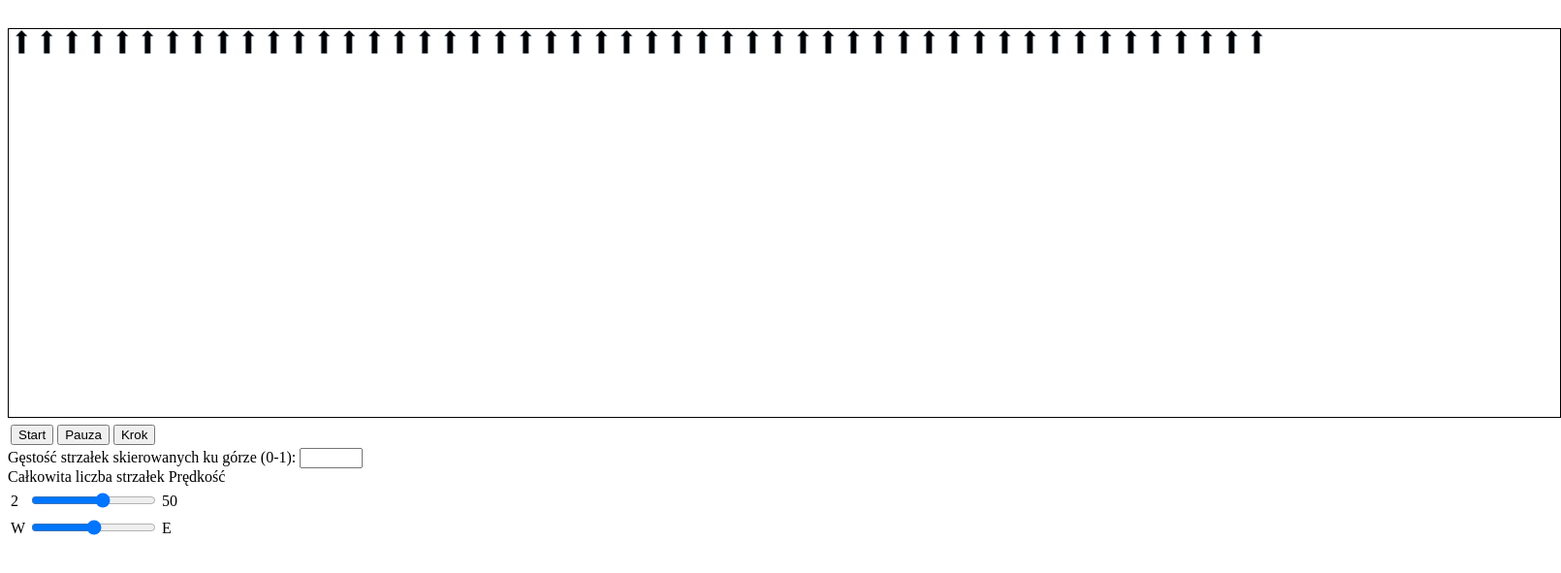
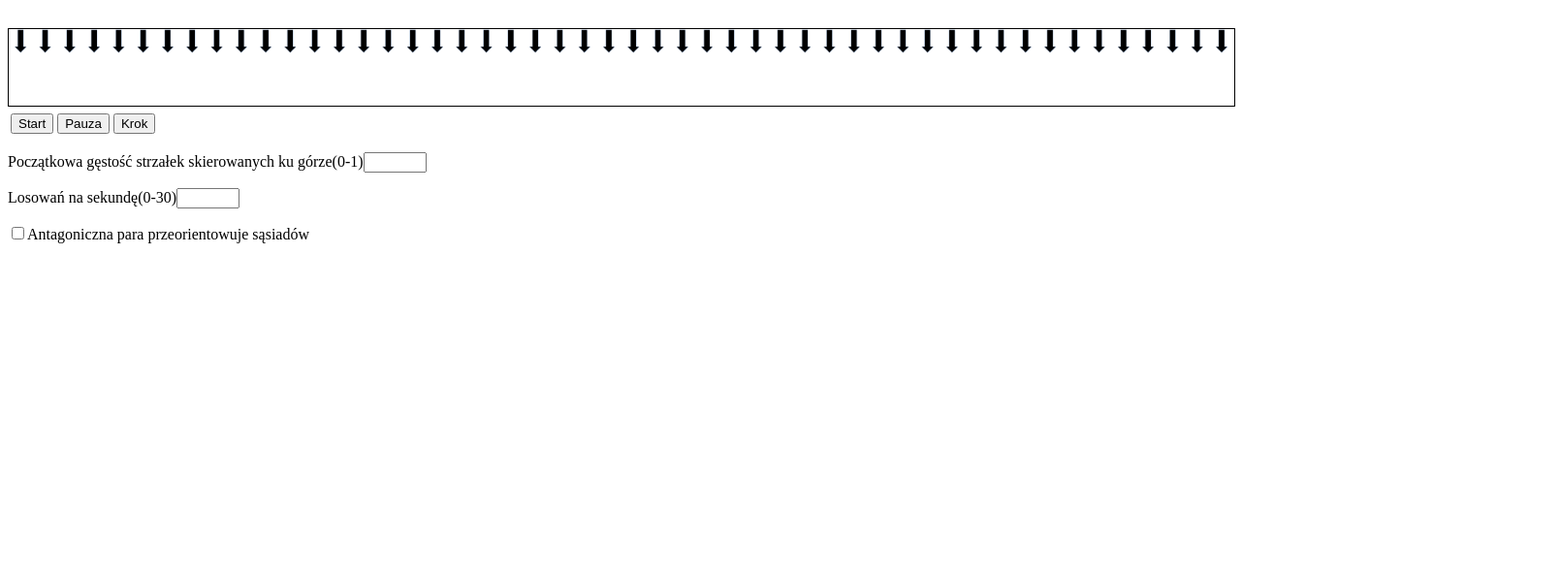
Before and after one commit to IanRacon/Cellular-Automata, a plain HTML site: page index.html in a window 1280 px wide. Both pictures are taken after a click on the button "Start". Shown: the part 61-652 px from the top of the page at 97% size, 1610 px wide, since content can reach past the window. Drawn offline with Linux system fonts and the light colour scheme.

Commit message:
Release version

```diff
--- a/draw.js
+++ b/draw.js
@@ -1,6 +1,22 @@
 function mod(n, m) {
         return ((n % m) + m) % m;
 }
+function shuffle(a) {
+    var j, x, i;
+    for (i = a.length; i; i--) {
+        j = Math.floor(Math.random() * i);
+        x = a[i - 1].state;
+        a[i - 1].setState(a[j].state);
+        a[j].state = x;
+    }}
+
+// pobierz canvas z html oraz kontekst
+var canvas = document.getElementById("canvas");
+var ctx = canvas.getContext("2d");
+
+// wymiary canvasa
+var	canvas_width = canvas.width;
+var	canvas_height = canvas.height;
 
 var arrowUpImg = new Image();
 var arrowDownImg = new Image();
@@ -11,7 +27,7 @@ arrowDownImg.src = "resources/Arrow_Down.png"
 arrowsSprite.src = "resources/arrows_sprite_64x64.png"
 highlightSpriteSheet.src = "resources/highlight_sprite_64x64a.png"
 
-FPS = 30;
+FPS = 60;
 
 var SIMPLE = 0;
 var ROUGH = 1;
@@ -20,18 +36,16 @@ var STATE_UNDEFINED = -1;
 var STATE_DOWN = 0;
 var STATE_UP = 1;
 
+
 var TOTAL_ROWS = 1;
 var TOTAL_COLS = 50;
 
-var CELL_SIZE = 26;
-// pobierz canvas z html oraz kontekst
-var canvas = document.getElementById("canvas");
-var ctx = canvas.getContext("2d");
+cellSize = canvas_width/TOTAL_COLS;
+if(cellSize>canvas_height)
+{
+	cellSize=canvas_height;
+}
 
-
-// wymiary canvasa
-var	canvas_width = canvas.width;
-var	canvas_height = canvas.height;
 function Sprite(ctx, image, width, height, offset, numberOfFrames, updatesPerFrame, loop)
 {
 	this.render = function(x, y, width, height)
@@ -79,7 +93,7 @@ function Sprite(ctx, image, width, height, offset, numberOfFrames, updatesPerFra
 	this.height = height;
 	this.width = width;
 }
-var highlightOffset = CELL_SIZE-CELL_SIZE*1/7;
+
 //holds single cell
 function Cell(ctx, x, y, width, height){
 	this.drawCellImg = function(img)
@@ -99,7 +113,7 @@ function Cell(ctx, x, y, width, height){
         {
             if(this.animationDownUpOngoing)
             {
-            	this.arrowSpriteDown.render(this.x, this.y, CELL_SIZE, CELL_SIZE);
+            	this.arrowSpriteDown.render(this.x, this.y, this.width, this.width);
             	if(this.arrowSpriteDown.update())
 	            {
 	            	this.animationDownUpOngoing = false;
@@ -114,7 +128,7 @@ function Cell(ctx, x, y, width, height){
         {
             if(this.animationUpDownOngoing)
             {
-            	this.arrowSpriteUp.render(this.x, this.y, CELL_SIZE, CELL_SIZE);
+            	this.arrowSpriteUp.render(this.x, this.y, this.width, this.height);
             	if(this.arrowSpriteUp.update())
 	            {
 	            	this.animationUpDownOngoing = false;
@@ -130,7 +144,7 @@ function Cell(ctx, x, y, width, height){
         }
         if(this.highlight)
         {
-        	this.highlightAnim.render(this.x, this.y+highlightOffset, CELL_SIZE, CELL_SIZE/2);
+        	this.highlightAnim.render(this.x, this.y+this.highlightOffset, this.width, this.width/2);
         	if(this.highlightAnim.update())
         	{
         		this.highlight = false;
@@ -153,8 +167,13 @@ function Cell(ctx, x, y, width, height){
 			{
 				this.animationUpDownOngoing = true;
 			}
+			this.state = state;
+			return true;
 		}
-	    this.state = state;
+		else
+		{
+			return false;
+		}
 	}
 	this.reverseState = function()
 	{
@@ -167,6 +186,7 @@ function Cell(ctx, x, y, width, height){
 	        this.state = STATE_DOWN;
 	    }
 	}
+
 	this.highlightAnim = new Sprite(ctx, highlightSpriteSheet, 64, 64, 0, 6, 2, false);
 	this.arrowSpriteUp = new Sprite(ctx, arrowsSprite, 128, 128, 0, 5, 2, false);
 	this.arrowSpriteDown = new Sprite(ctx, arrowsSprite, 128, 128, 128, 5, 2, false);
@@ -178,58 +198,66 @@ function Cell(ctx, x, y, width, height){
 	this.y = y,
 	this.width = width;
 	this.height = height;
+	this.highlightOffset = this.width-this.width*1/7;
 	this.active = false;
 	this.ctx = ctx;
 }
 
-var offset = 30
 //holds array of cells
 function CellArray(ctx, rows, cols, cellSize){
-	this.initialize = function(probability)
+	this.initialize = function(probability, modeCheck)
 	{
-		for(var row=0;row<rows;++row)
+		if(modeCheck)
+			this.mode = ROUGH;
+		else
+			this.mode = SIMPLE;
+
+		var numOfUps = Math.round(this.cols*probability);
+		console.log("numOfUps: " + numOfUps);
+		for(var row=0;row<this.rows;++row)
 		{
-			for(var col=0;col<cols;++col)
+			for(var col=0;col<numOfUps;++col)
 			{
-				this.cellArray[row*cols+col] = new Cell(ctx, this.posX+col*cellSize, this.posY+row*cellSize, cellSize, cellSize);
-				var rand = Math.random();
-				// console.log("rand" +  " " + rand + " " + "probability" + probability);
-				if(rand>probability)
-				{
-				    console.log("setState(STATE_UP)");
+				this.cellArray[row*this.cols+col] = new Cell(ctx, this.posX+col*cellSize, this.posY+row*cellSize, cellSize, cellSize);
 				this.getCell(row, col).setState(STATE_UP);
 			}
-				else
+		}
+		for(var row=0;row<this.rows;++row)
 		{
+			for(var col=numOfUps;col<this.cols;++col)
+			{
+				this.cellArray[row*this.cols+col] = new Cell(ctx, this.posX+col*cellSize, this.posY+row*cellSize, cellSize, cellSize);
 				this.getCell(row, col).setState(STATE_DOWN);
 			}
 		}
+		shuffle(this.cellArray);
 	}
-	}
-	this.judge = function(mode)
+	this.judge = function()
 	{
 	    var chosenCol = Math.round(Math.random()*this.cols);
+
 	    cellLeft = this.getCell(1, chosenCol-1);
 	    cellMidLeft = this.getCell(1, chosenCol);
 	    cellMidRight = this.getCell(1, chosenCol+1);
 	    cellRight = this.getCell(1, chosenCol+2);
+
 	    if((cellMidLeft.state == STATE_UP) && (cellMidRight.state == STATE_UP))
 	    {
-	    	console.log("First: cellMidLeft.state" + cellMidLeft.state  + ", cellMidRight.state" + cellMidRight.state);
-            cellLeft.setState(STATE_UP);
-            cellRight.setState(STATE_UP);
+	    	// console.log("First: cellMidLeft.state" + cellMidLeft.state  + ", cellMidRight.state" + cellMidRight.state);
+            changeOccurs = cellLeft.setState(STATE_UP);
+            changeOccurs = cellRight.setState(STATE_UP);
         }
         else if((cellMidLeft.state == STATE_DOWN) && (cellMidRight.state == STATE_DOWN))
         {
-        	console.log("Second: cellMidLeft.state" + cellMidLeft.state  + ", cellMidRight.state" + cellMidRight.state);
-            cellLeft.setState(STATE_DOWN);
-            cellRight.setState(STATE_DOWN);
+        	// console.log("Second: cellMidLeft.state" + cellMidLeft.state  + ", cellMidRight.state" + cellMidRight.state);
+            changeOccurs = cellLeft.setState(STATE_DOWN);
+            changeOccurs = cellRight.setState(STATE_DOWN);
         }
-        else if(mode == ROUGH)
+        else if(this.mode == ROUGH)
         {
-        	console.log("Third: cellMidLeft.state" + cellMidLeft.state  + ", cellMidRight.state" + cellMidRight.state);
-        	cellLeft.setState(cellMidRight.state);
-        	cellRight.setState(cellMidLeft.state);
+        	// console.log("Third: cellMidLeft.state" + cellMidLeft.state  + ", cellMidRight.state" + cellMidRight.state);
+        	changeOccurs = cellLeft.setState(cellMidRight.state);
+        	changeOccurs = cellRight.setState(cellMidLeft.state);
         }
         cellMidRight.startHighlight();
         cellMidLeft.startHighlight();
@@ -261,6 +289,8 @@ function CellArray(ctx, rows, cols, cellSize){
 		correct_col = mod(col, this.cols);
 		return this.cellArray[correct_row*this.cols+correct_col];
 	}
+	this.mode = SIMPLE;
+	this.randMode = SIMPLE;
 	this.cellArray = new Array();
 	this.posX = 0;
 	this.posY = 0;
@@ -279,46 +309,47 @@ var data = [];
 var dataSeries = { type: "line" };
 var dataPoints = [];
 dataSeries.dataPoints = dataPoints;
-function init(upDensity)
+function init(upDensity, modeCheck)
 {
     console.log("Init");
-	cellArray = new CellArray(ctx, TOTAL_ROWS, TOTAL_COLS, CELL_SIZE);
-	cellArray.initialize(upDensity);
-//	initialCellsState = cellArray.getArrayState();
-	newtime = new Date().getTime();
+
+	cellArray = new CellArray(ctx, TOTAL_ROWS, TOTAL_COLS, cellSize);
+	cellArray.initialize(upDensity, modeCheck);
+	renderTime = new Date().getTime();
 	applicationTime = new Date().getTime();
 	steps = 0;
 	dataPoints = [];
 	dataSeries.dataPoints = dataPoints;
 }
 var renderDeltaTime = 1000/FPS;
-var applicationDeltaTime = 1000/FPS*2;
-var CHANGE_TIME = 1000/CHANGES_PER_SECOND;
-var arrowTime = CHANGE_TIME;
+var applicationDeltaTime = 1000/FPS;
+var arrowDeltaTime = 0;
 // funkcja rysujaca i obliczajaca polozenie
 function draw(){
 	if(canvas.getContext){
-		var time = new Date();
-		if(Math.abs(newtime-time.getTime())>renderDeltaTime)
+		var time = new Date().getTime();
+		deltaTime = Math.abs(renderTime-time);
+		if(deltaTime>renderDeltaTime)
 		{
-			newtime = new Date().getTime();
+			renderTime = time;
 			ctx.clearRect(0,0,canvas_width, canvas_height);
 			cellArray.draw();
 		}
 		if(!paused)
 		{
-			deltaTime = Math.abs(applicationTime-time.getTime());
+			deltaTime = Math.abs(applicationTime-time);
+			arrowDeltaTime += deltaTime;
 			if(deltaTime>applicationDeltaTime)
 			{
-				arrowTime = arrowTime - deltaTime;
-				if(arrowTime<0)
+				var changesPerSecond = document.getElementById("changesPerSecond").value;
+				applicationTime = time;
+				if(arrowDeltaTime>1000/changesPerSecond)
 				{
-					arrowTime = CHANGE_TIME;
-					cellArray.judge(ROUGH);
+					arrowDeltaTime = 0;
 					steps = steps + 1;
 					drawChart(cellArray.getUpsDensity(), steps);
+					cellArray.judge();
 				}
-				applicationTime = new Date().getTime();
 			}
 		}
 		else
@@ -327,16 +358,11 @@ function draw(){
 			{
 				ctx.clearRect(0,0,canvas_width, canvas_height);
 				cellArray.draw();
-				cellArray.judge(ROUGH);
 				steps = steps + 1;
 				drawChart(cellArray.getUpsDensity(), steps);
+				cellArray.judge();
 				step = false;
 			}
-		}
-		if(restart)
-		{
-			cellArray.setArrayState(initialCellsState);
-			restart = false;
 		}
 		if(instances == 1)
 			window.requestAnimationFrame(draw);
@@ -349,7 +375,9 @@ function draw(){
 function startFunc(){
 	instances = instances + 1;
 	var lifeDensity = document.getElementById("density").value;
-	init(lifeDensity);
+	// var castLotsCheck = document.getElementById("castLotsCheck").checked;
+	var modeCheck = document.getElementById("modeCheck").checked;
+	init(lifeDensity, modeCheck);
 	draw();
 
 	console.log("Start");
@@ -370,19 +398,12 @@ function restartFunc(){
 	console.log("Restart");
 }
 
-function drawChart(actualUps, steps)
-{
-	dataPoints.push({
-		x: steps,
-		y: actualUps
-	});
-	data.push(dataSeries);
 var chart = new CanvasJS.Chart("chartContainer",
 {
-		zoomEnabled: true,
-		panEnabled: true,
+	zoomEnabled: false,
+	panEnabled: false,
 	title:{
-			text: "Wykres strzalek w gore"
+		text: "Gęstość strzałek skierowanych ku górze"
 	},
 	legend: {
 		horizontalAlign: "right",
@@ -393,6 +414,15 @@ function drawChart(actualUps, steps)
 	},
 	data: data,  // random generator below
 });
+
+function drawChart(actualUps, steps)
+{
+	dataPoints.push({
+		x: steps,
+		y: actualUps
+	});
+	data.push(dataSeries);
+
 	chart.render();
 	data = []
 }
--- a/index.html
+++ b/index.html
@@ -14,36 +14,26 @@
 	<article id="canvas_article">
 		<div id="parent">
 			<div id="div_2">
-				<canvas id="canvas" width="1600" height="400" style="border:1px solid #000000;">Your browser doesn't support HTML5 canvas</canvas>
-
+				<canvas id="canvas" width="1600" height="100">Your browser doesn't support HTML5 canvas</canvas>
 				<table>
 					<tr>
-					<td><button id="start" onclick="startFunc()">Start</button></td>
-					<td><button id="pause" onclick="pauseFunc()">Pauza</button></td>
-					<td><button id="step" onclick="stepFunc()">Krok</button></td>
-				</tr>
+						<td><button id="start" onclick="startFunc()">Start</button></td>
+						<td><button id="pause" onclick="pauseFunc()">Pauza</button></td>
+						<td><button id="step" onclick="stepFunc()">Krok</button></td>
+					</tr>
 				</table>
-				Gęstość strzałek skierowanych ku górze (0-1):
-				<input type="text" id="density" maxlength="5" size="5">
-				<table>
-					<tr>
-						Całkowita liczba strzałek
-					</tr>
-				<tr>
-				<td>2</td><td><input type="range" class="digitInput" id="arrowsCount" min="2" max="50" value="30" oninput="handleArrowsCount(this.value)" onchange="handleArrowsCount(this.value)"></td><td>50</td><td><p id="dispArrowCount"></p></td>
-				</tr>
-					<tr>
-						Prędkość
-					</tr>
-				<tr>
-				<td>W</td><td><input type="range" class="digitInput" id="windWE" min="0" max="10" value="5" oninput="handleWindWEChange(this.value)" onchange="handleWindWEChange(this.value)"></td><td>E</td><td><p id="dispWindWE"></p></td>
-				</tr>
-				</table>
+				<p>
+					Początkowa gęstość strzałek skierowanych ku górze(0-1)<input type="text" id="density" maxlength="5" size="5"></input>
+				</p>
+				<p>
+					Losowań na sekundę(0-30)<input type="text" id="changesPerSecond" maxlength="5" size="5"></input>
+				</p>
+<!-- 				<p>
+				<input type="checkbox" id="castLotsCheck">Staraj się nie losować przypadków, które nie zmieniają stanu
+				</p> -->
+				<input type="checkbox" id="modeCheck">Antagoniczna para przeorientowuje sąsiadów
 			</div>
-			<div id="div_1">
-			<div id="chartContainer" style="height: 300px; width: 100%;">
-
-			</div>
+			<div id="chartContainer">
 			</div>
 		</div>
 		<script src="draw.js"> </script>
--- a/styles.css
+++ b/styles.css
@@ -10,33 +10,37 @@ h2{
 	color: #FF0000;
 }
 
-#canvas_article{
-	position: relative;dddddds
-	/*border: 1px;*/
-	height: 500px;
-}
-
 #documentation{
 	position: relative;
-
+}
+#canvas {
+	position:relative;
+	width:100%;
+	height:100%;
+	border:1px solid #000000;
 }
 #div_2{
-	position:absolute;
 	top:0;
 	left:0;
-	width:400px;
+	width:100%;
+	height:100%;
 }
 #div_1{
-	position:absolute;
+	position:relative;
 	top:150px;
 	left:405px;
 	right:100px;
 	width:800px;
 }
-#opis{
-	height:500px;
+#chartContainer{
+	clear:both;
+	position:relative;
+	height:250px;
+}
+#table1{
+	postion:relative;
 }
 p{
-	text-align:center;
+	text-align:left;
 	font-size:20;
 }
```
Also changed, not shown: canvasjs.min.js. Lines whose indentation alone changed are shown as unchanged.
